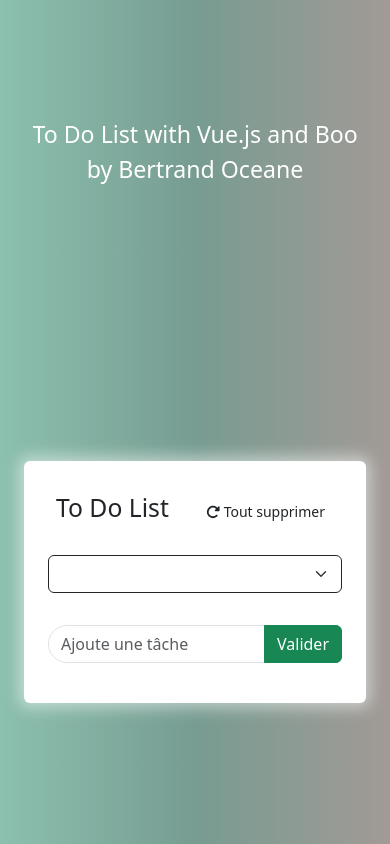
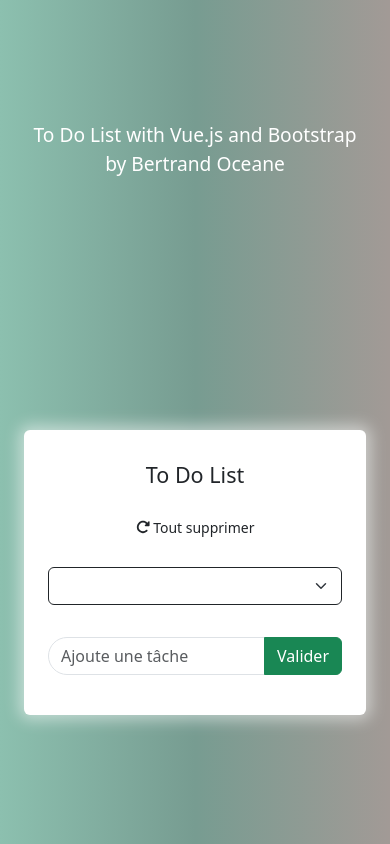
Before and after one commit to ocebert31/Projet_Personnel_P1_TO_DO_LIST_Vue, a Vue app: page / in a window 390 px wide. Built offline with nearby package versions, Linux system fonts and the light colour scheme.

Commit message:
responsive design terminée

```diff
--- a/src/components/ToDoFilter.vue
+++ b/src/components/ToDoFilter.vue
@@ -25,3 +25,9 @@ export default {
   }
 }
 </script>
+
+<style>
+ .bg-secondary {
+  font-size: 14px;
+ }
+</style>
--- a/src/components/ToDoList.vue
+++ b/src/components/ToDoList.vue
@@ -1,16 +1,15 @@
 <template>
   <div class="row g-0 text-center bg-custom-gradient vh-100 align-items-center">
     <div class="col-md-5 order-2 order-md-1">
-      <div class="m-4 p-4 bg-white rounded box-custom overflow-y-auto" style="max-height: 500px; width: auto;">
-        <div class="d-flex flex-row mb-3 d-flex justify-content-between">
-          <h1 class="p-2 align-self-center fs-2">To Do List</h1>
-          <ToDoClear class="p-2 align-self-center" @tasks-cleared="clearTasks"></ToDoClear>
+      <div class="m-4 p-4 bg-white rounded box-custom overflow-y-auto" style="max-height: 400px; width: auto;">
+        <div class="d-lg-flex flex-row mb-3">
+          <h1 class="col p-2 align-self-center fs-4">To Do List</h1>
+          <ToDoClear class="col p-2 align-self-center" @tasks-cleared="clearTasks"></ToDoClear>
         </div>
         <div class="d-flex justify-content-left pb-3">
           <ToDoFilter @select-changed="orderTask"></ToDoFilter>
         </div>
-        <div>
-          <ul class="list-unstyled">
+        <div class="list-container">
           <draggable v-model="dragList" tag="ul" @start="drag=true" @end="saveOrderChanged" :move="changeOrder" item-key="date">
             <template #item="{element, index}">
               <li :key="index">
@@ -18,15 +17,14 @@
               </li>
             </template>
           </draggable>
-          </ul>
         </div>
         <div class="d-flex justify-content-left">
           <ToDoAdd @task-added="addTask"></ToDoAdd>
         </div>
       </div>
     </div>
-    <div class="col-md-7 d-flex justify-content-center align-items-center order-1 order-md-2">
-      <p class="fs-3 text-white typing-animation">
+    <div class="col-md-7 d-flex justify-content-center align-items-center order-1 order-md-2 pt-3">
+      <p class="text-white typing-animation">
         To Do List with Vue.js and Bootstrap
         <br>
         by Bertrand Oceane
@@ -222,11 +220,24 @@ export default {
     border-right: 0px solid white;
   }
 
-  ul {
+  .list-container > ul {
     list-style-type: none;
+    padding-left: 0;
   }
 
   .task-name {
     word-break: break-all;
   }
+
+  @media (max-width: 576px) {
+    .typing-animation {
+      font-size: 1.2rem;
+    }
+  }
+
+  @media (min-width: 576px) {
+    .typing-animation {
+      font-size:  1.75rem;
+    }
+  }
 </style>
```
Lines whose indentation alone changed are shown as unchanged.
